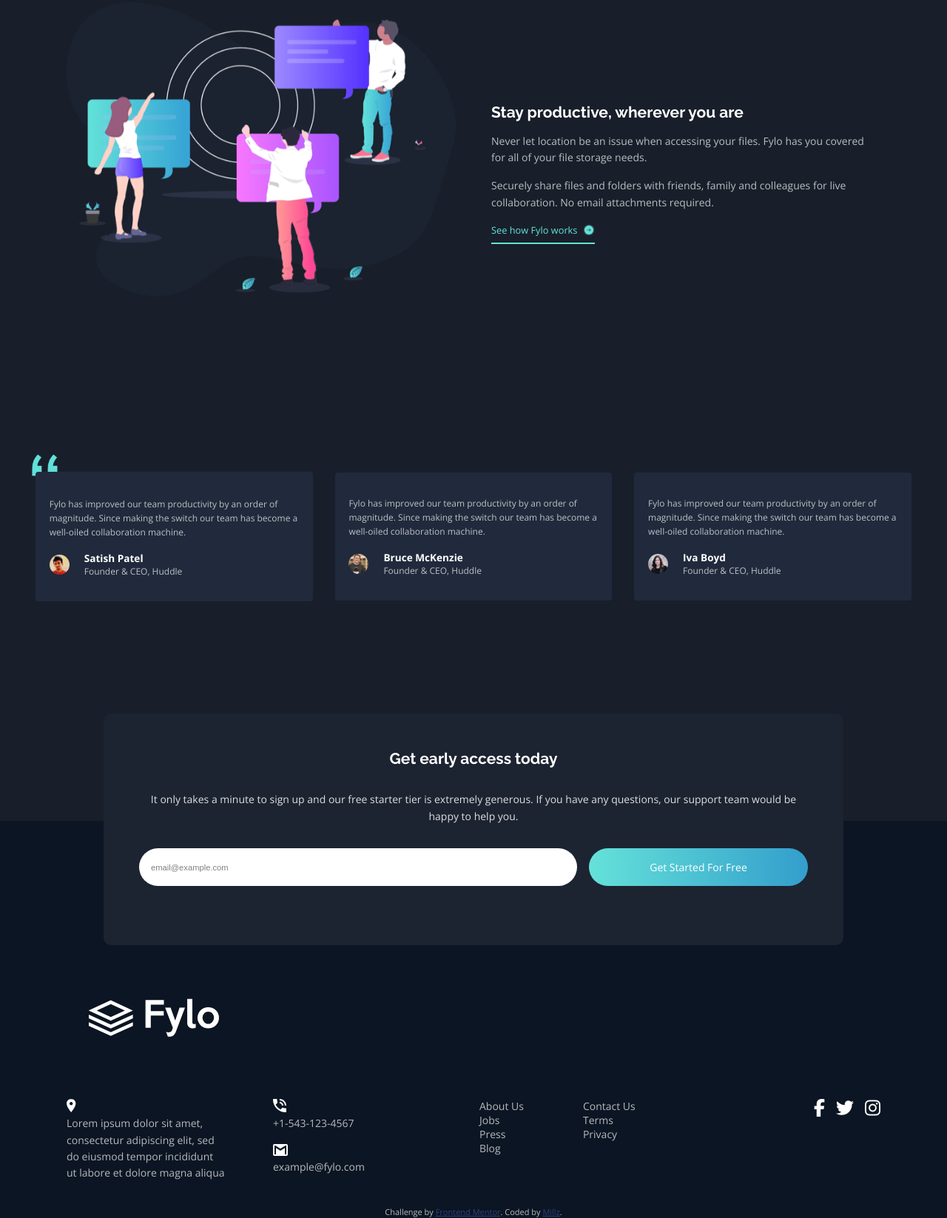
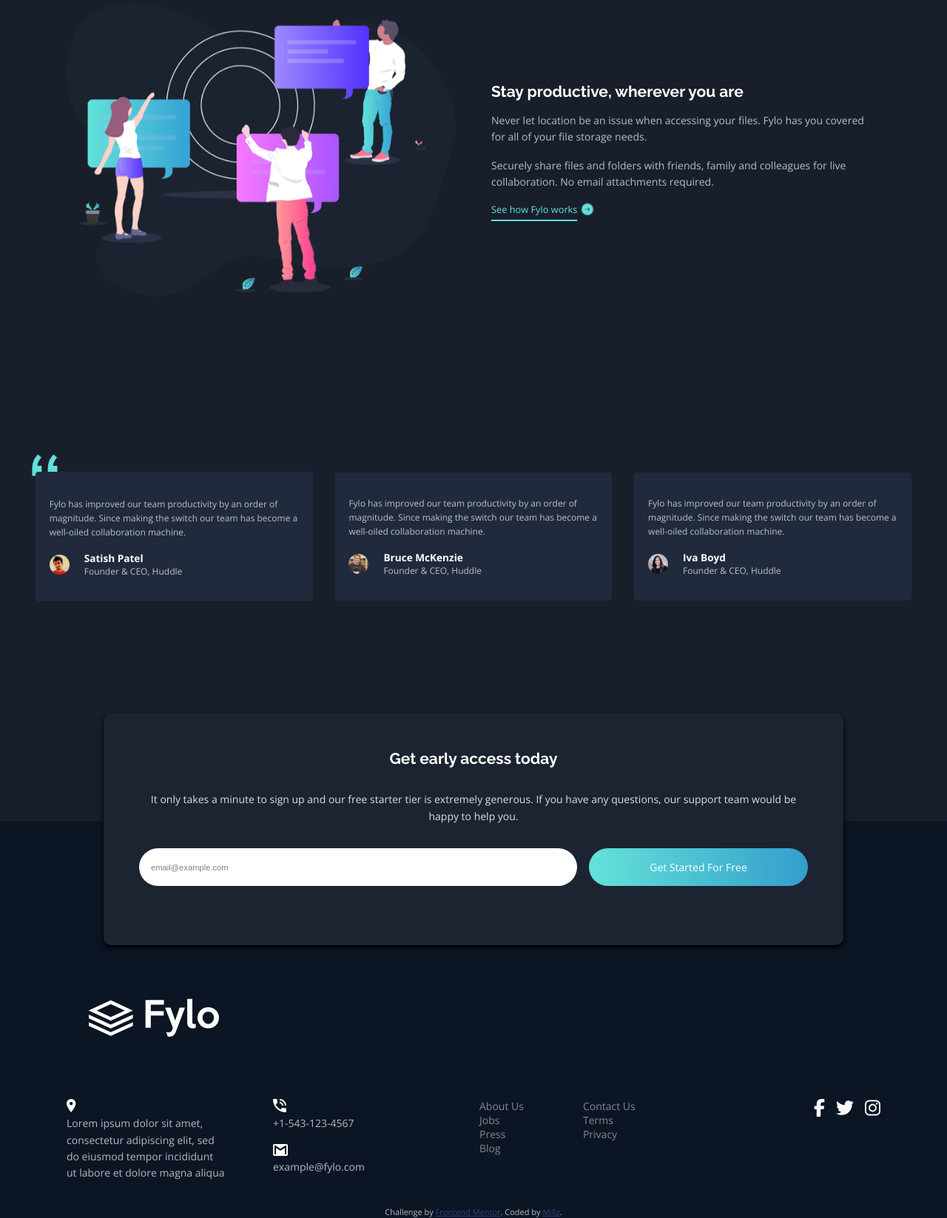
Before and after one commit to Brezus/fylo, a plain HTML site: page index.html in a window 1280 px wide. Shown: the part 1504-3151 px from the top of the page at 74% size. Drawn offline with nearby package versions, Linux system fonts and the light colour scheme.

Commit message:
thinkimdone

```diff
--- a/fylo.css
+++ b/fylo.css
@@ -80,7 +80,7 @@ p {
 .nav li a:hover {
   text-decoration: underline;
   opacity: 100%;
-  font-size: 0.95rem;
+
   font-weight: 700;
 }
 .fa-layer-group {
@@ -223,21 +223,34 @@ p {
   border-bottom: 2px solid var(--Cyan-inside-call-to-action-gradient);
   padding-bottom: 5px;
   font-size: 0.8rem;
+  transition: all 0.8s ease;
+  display: inline-block;
 }
 .stayproductive a span:hover {
   color: white;
   border-bottom: 2px solid white;
 }
-.stayproductive a span::after {
+.arrow {
+  display: inline-block;
+  height: 20px;
+  justify-self: start;
+}
+.arrow:hover {
+  filter: invert(84%) sepia(100%) saturate(0%) hue-rotate(29deg)
+    brightness(107%) contrast(104%);
+}
+.link-arrow {
+  display: grid;
+  grid-template-columns: 120px 20px;
+  justify-items: start;
+}
+/* .stayproductive a span::after {
   content: url(icon-arrow.svg);
   padding-left: 8px;
   vertical-align: middle;
   display: inline-block;
-}
-.stayproductive a span::after:hover {
-  color: white;
-  background-color: white;
-}
+} */
+
 .stayproductive {
   display: grid;
   row-gap: 1rem;
@@ -356,6 +369,7 @@ h3 span {
   z-index: 3;
   position: relative;
   bottom: -10.5rem;
+  box-shadow: 0px 3px 10px rgba(0, 0, 10, 0.363), 0px 3px 4px rgba(0, 0, 10, 1);
 }
 
 .form-section p {
@@ -373,6 +387,10 @@ h3 span {
     var(--Blue-inside-call-to-action-gradient)
   );
   padding: 1rem;
+  transition: all 0.8s ease-in;
+}
+.form-section a:hover {
+  background: var(--Cyan-inside-call-to-action-gradient);
 }
 @media screen and (min-width: 800px) {
   .form-section a {
@@ -452,12 +470,18 @@ input[type="email"] {
     grid-column-gap: 1rem;
   }
 }
-/* @media screen and (min-width: 800px) {
-  .first p {
-    display: inline-block;
-    width: 200px;
+.email,
+.second,
+.contact-abt {
+  margin-bottom: 1rem;
+}
+@media screen and (min-width: 800px) {
+  .email,
+  .second,
+  .contact-abt {
+    margin-bottom: 0rem;
   }
-} */
+}
 /* @media screen and (min-width: 800px) {
   .first div + .first div {
     padding-left: 1rem;
@@ -505,6 +529,15 @@ input[type="email"] {
     padding-bottom: 0px;
   }
 }
+.lin ul li a {
+  text-decoration: none;
+  color: white;
+  opacity: 70%;
+}
+.lin ul li a:hover {
+  opacity: 100%;
+  font-weight: 700;
+}
 .lin ul li + .lin ul li {
   padding-left: 0;
 }
@@ -540,6 +573,9 @@ input[type="email"] {
 .fab {
   font-size: 1.5rem;
 }
+.fab:hover {
+  color: var(--Cyan-inside-call-to-action-gradient);
+}
 .fab + .fab {
   padding-left: 15px;
 }
--- a/index.html
+++ b/index.html
@@ -98,7 +98,10 @@
             Securely share files and folders with friends, family and colleagues
             for live collaboration. No email attachments required.
           </p>
-          <a href="#"><span>See how Fylo works</span></a>
+          <div class="link-arrow">
+            <a href="#"><span>See how Fylo works</span></a>
+            <img class="arrow" src="icon-arrow.svg" alt="" />
+          </div>
         </div>
       </div>
       <!-- comments
@@ -186,15 +189,15 @@
         </div>
         <ul class="bottom-list">
           <div class="third lin">
-            <li>About Us</li>
-            <li>Jobs</li>
-            <li>Press</li>
-            <li class="space-between">Blog</li>
+            <li><a href="#">About Us</a></li>
+            <li><a href="#">Jobs</a></li>
+            <li><a href="#">Press</a></li>
+            <li class="space-between"><a href="#">Blog</a></li>
           </div>
           <div class="fourth lin">
-            <li>Contact Us</li>
-            <li>Terms</li>
-            <li>Privacy</li>
+            <li><a href="#">Contact Us</a></li>
+            <li><a href="#"> Terms</a></li>
+            <li><a href="#">Privacy</a></li>
           </div>
         </ul>
         <div class="icons-cont">
```
